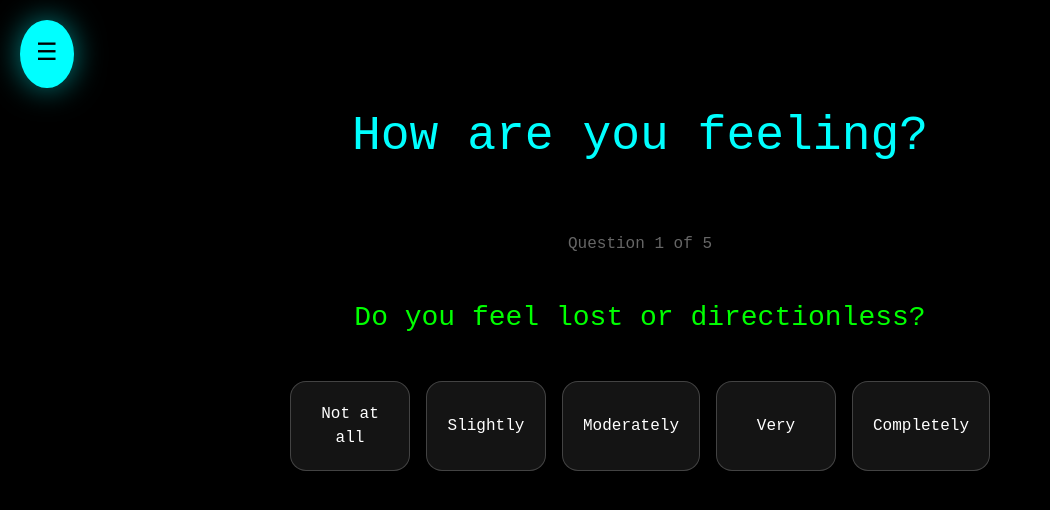
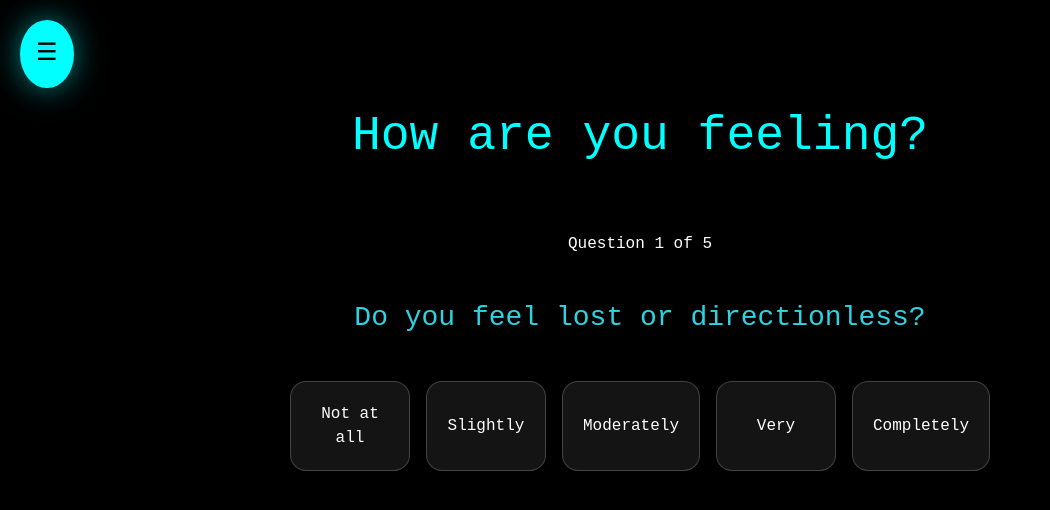
Before and after one commit to Mukulsingh06/Mindcare, a React (Create React App) app in the folder frontend/: page /dashboard in a window 1280 px wide. Shown: the top 510 px of the page, without its empty margins (0-1050 px from the left). Built offline with nearby package versions, Linux system fonts and the light colour scheme; sample sign-in values are in the browser's storage.

Commit message:
more color changes

```diff
--- a/frontend/src/components/Dashboard.js
+++ b/frontend/src/components/Dashboard.js
@@ -99,7 +99,7 @@ const Dashboard = () => {
     return (
       <motion.div initial={{ opacity: 0 }} animate={{ opacity: 1 }} style={{ textAlign: 'center', padding: '100px 20px' }}>
         <h1 style={{ fontSize: '80px', color: '#0ff', margin: '40px 0' }}>{result.mood}</h1>
-        <p style={{ fontSize: '22px', color: '#aaa', margin: '40px 0', lineHeight: '1.8' }}>
+        <p style={{ fontSize: '22px', color: '#ffffffff', margin: '40px 0', lineHeight: '1.8' }}>
           {result.empathy}
         </p>
         <div style={{ background: '#111', padding: '30px', borderRadius: '16px', margin: '40px auto', maxWidth: '600px' }}>
@@ -119,8 +119,8 @@ const Dashboard = () => {
   return (
     <motion.div initial={{ opacity: 0 }} animate={{ opacity: 1 }} style={{ padding: '100px 20px', textAlign: 'center' }}>
       <h1 style={{ fontSize: '48px', color: '#0ff', marginBottom: '60px' }}>How are you feeling?</h1>
-      <p style={{ color: '#666', marginBottom: '40px' }}>Question {step + 1} of 5</p>
-      <h2 style={{ fontSize: '28px', margin: '40px 0', lineHeight: '1.6' }}>
+      <p style={{ color: '#ffffffff', marginBottom: '40px' }}>Question {step + 1} of 5</p>
+      <h2 style={{ fontSize: '28px', margin: '40px 0', lineHeight: '1.6', color: '#2CD3E1' }}>
         {currentQuestions[step]}
       </h2>
       <div style={{ display: 'grid', gridTemplateColumns: 'repeat(5, 1fr)', gap: '16px', maxWidth: '700px', margin: '0 auto' }}>
@@ -144,7 +144,7 @@ const Dashboard = () => {
       </div>
       {step === 4 && (
         <div style={{ marginTop: '40px' }}>
-          <textarea value={journal} onChange={e => setJournal(e.target.value)} placeholder="Anything else on your mind?" style={{ width: '100%', height: '100px', background: '#000', color: '#0f0', border: '1px solid #333', padding: '16px', borderRadius: '12px' }} />
+          <textarea value={journal} onChange={e => setJournal(e.target.value)} placeholder="Anything else on your mind?" style={{ width: '100%', height: '100px', background: '#000', color: '#2CD3E1', border: '1px solid #333', padding: '16px', borderRadius: '12px' }} />
           <button onClick={analyzeMood} style={{ marginTop: '20px', padding: '16px 40px', background: '#0ff', color: '#000', border: 'none', borderRadius: '12px' }}>
             Analyze My Mood
           </button>
```
